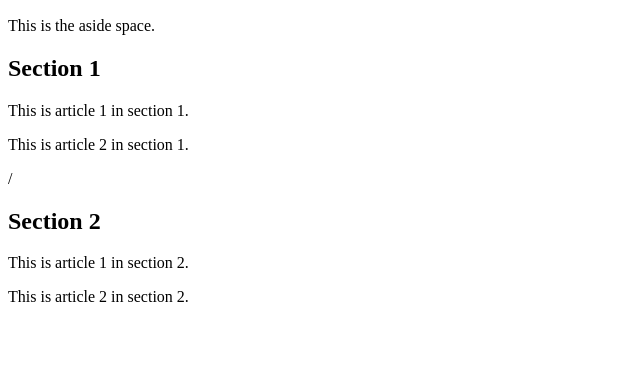
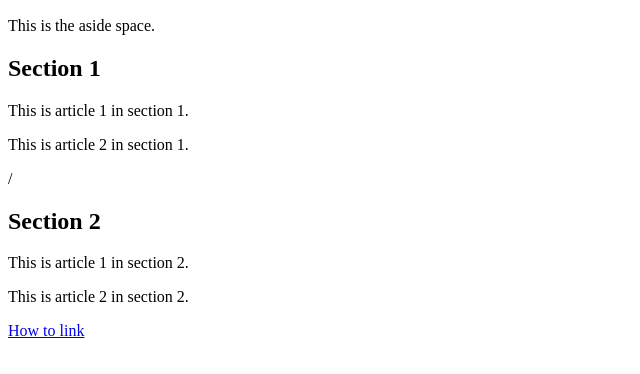
Before and after one commit to sharadpatel2001/Business-Website, a plain HTML site: page index.html in a window 1280 px wide. Shown: the part 110-484 px from the top of the page, without its empty margins (0-640 px from the left). Drawn offline with Linux system fonts and the light colour scheme.

Commit message:
First Link

```diff
--- a/index.html
+++ b/index.html
@@ -40,7 +40,7 @@
     </section>
 
 
-    <p></p>
+    <p><a href="https://www.w3schools.com/html/html_links.asp" target="_blank"> How to link</a></p>
 
   </body>
 </html>
```
